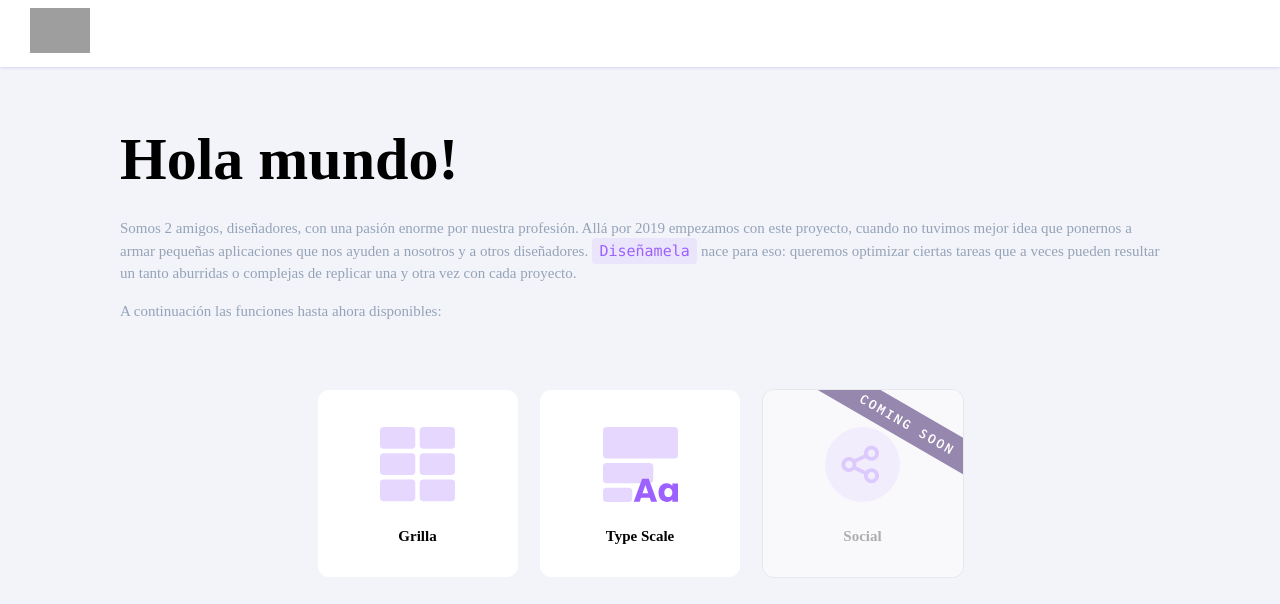
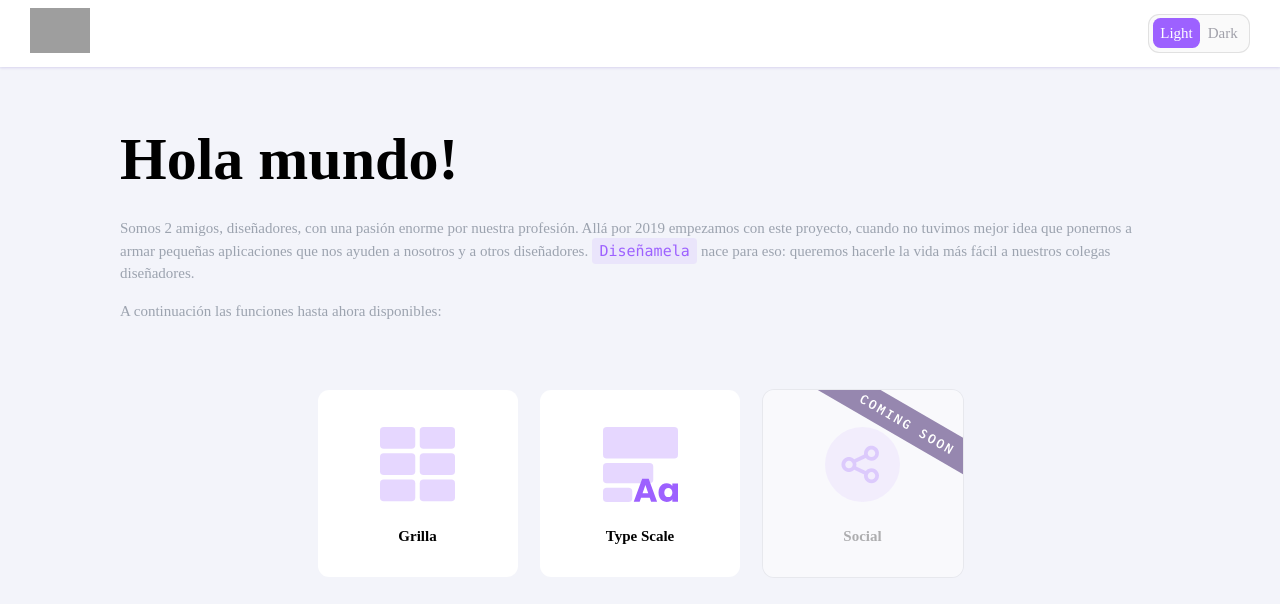
Before and after one commit to disenamela/app-home, a Next.js app: page / in a window 1280 px wide. Shown: the top 604 px of the page. Built offline with nearby package versions, Linux system fonts and the light colour scheme; grey boxes are pictures that could not be loaded.

Commit message:
dark mode

```diff
--- /dev/null
+++ b/components/NavTabs.js
@@ -0,0 +1,30 @@
+import classNames from "classnames";
+import { useState } from "react";
+
+export default function NavTabs(props) {
+	const name = props.name;
+	const options = props.options;
+	const [value, setValue] = useState(props.default || options[0])
+
+	function onChange(e) {
+		let val = e.target.value;
+		setValue(val);
+		props.onChange && props.onChange(val)
+	}
+
+	return (
+		<div className="nav-tabs">
+			{
+				options.map((opt, i) => {
+					const id = name + '-' + i;
+					return (
+						<div className={classNames("tabs__tab", {'--active': value === opt})}>
+							<label htmlFor={id} className="tabs__label">{opt}</label>
+							<input type="radio" name={name} id={id} value={opt} className="tabs__input" onChange={(e) => onChange(e)} />
+						</div>
+					)
+				})
+			}
+		</div>
+	)
+}
--- a/package.json
+++ b/package.json
@@ -9,6 +9,7 @@
     "start": "next start -p $PORT"
   },
   "dependencies": {
+    "classnames": "^2.2.6",
     "next": "10.1.2",
     "next-images": "^1.7.0",
     "react": "17.0.2",
--- a/pages/_app.js
+++ b/pages/_app.js
@@ -1,6 +1,7 @@
 import '../styles/globals.css'
 import '../styles/bootstrap-grid.scss'
 import '../styles/home.scss'
+import '../styles/nav-tabs.scss'
 
 import React from 'react';
 
--- a/pages/index.js
+++ b/pages/index.js
@@ -1,10 +1,16 @@
 import Head from 'next/head'
+import { useState } from 'react';
+import classnames from 'classnames'
+
 
 import logo from '../public/logo-disenamela.png';
+import NavTabs from '../components/NavTabs';
 
 export default function Home() {
+	const [theme, setTheme] = useState();
+
 	return (
-		<>
+		<div className={classnames({ 'dark': theme && theme.toLowerCase() === 'dark' })}>
 			<Head>
 				<title>Diseñamela</title>
 				<link rel="apple-touch-icon" sizes="57x57" href="/favicon/apple-icon-57x57.png" />
@@ -29,13 +35,22 @@ export default function Home() {
 			<main>
 				<header>
 					<div className="container-fluid">
-						<a href="/" className="logo"><img src={logo} alt="Diseñamela.com" /></a>
+						<div className="row">
+							<div className="col-auto">
+								<a href="/" className="logo"><img src={logo} alt="Diseñamela.com" /></a>
+							</div>
+							<div className="col flex justify-end gap-2 center-v">
+								<div>
+									<NavTabs options={['Light', 'Dark']} name={'theme'} onChange={(e) => setTheme(e)} />
+								</div>
+							</div>
+						</div>
 					</div>
 				</header>
 
 				<div className="container-md py-8">
 					<h1 className="mb-4">Hola mundo!</h1>
-					<p>Somos 2 amigos, diseñadores, con una pasión enorme por nuestra profesión. Allá por 2019 empezamos con este proyecto, cuando no tuvimos mejor idea que ponernos a armar pequeñas aplicaciones que nos ayuden a nosotros y a otros diseñadores. <code>Diseñamela</code> nace para eso: queremos optimizar ciertas tareas que a veces pueden resultar un tanto aburridas o complejas de replicar una y otra vez con cada proyecto.</p>
+					<p>Somos 2 amigos, diseñadores, con una pasión enorme por nuestra profesión. Allá por 2019 empezamos con este proyecto, cuando no tuvimos mejor idea que ponernos a armar pequeñas aplicaciones que nos ayuden a nosotros y a otros diseñadores. <code>Diseñamela</code> nace para eso: queremos hacerle la vida más fácil a nuestros colegas diseñadores.</p>
 					<p>A continuación las funciones hasta ahora disponibles:</p>
 				</div>
 
@@ -64,6 +79,6 @@ export default function Home() {
 					</ul>
 				</div>
 			</main>
-		</>
+		</div>
 	)
 }
--- a/styles/home.scss
+++ b/styles/home.scss
@@ -1,7 +1,7 @@
 header {
     background: #fff;
-    @apply shadow;
-    @apply py-2;
+    @apply shadow py-2;
+    @apply dark:bg-gray-800 transition-colors;
 
     .logo {
         height: 3rem;
@@ -16,11 +16,14 @@ header {
 main {
     min-height: 100vh;
     @apply bg-main-50;
+    @apply dark:bg-gray-900 transition-colors;
 }
 
 h1 {
     font-family: "Poppins";
     font-size: 4rem;
+
+    @apply dark:text-white transition-colors;
 }
 
 .appList {
@@ -28,9 +31,10 @@ h1 {
 
     li a {
         display: inline-block;
-        @apply bg-white rounded-xl text-center pt-6 pb-4 px-2 transition duration-300;
         width: 200px;
         position: relative;
+        @apply bg-white rounded-xl text-center pt-6 pb-4 px-2 transition duration-300;
+        @apply dark:bg-black dark:text-white;
 
         img {
             @apply mx-auto;
@@ -74,5 +78,6 @@ p {
         display: inline;
         padding: .25rem .5rem;
         @apply bg-main-500 bg-opacity-10 rounded text-main-500;
+        @apply dark:bg-opacity-25;
     }
 }
--- /dev/null
+++ b/styles/nav-tabs.scss
@@ -0,0 +1,33 @@
+.nav-tabs {
+	background: #fff;
+	display: flex;
+	flex-direction: row;
+	position: relative;
+	@apply rounded-xl p-1 border border-black border-opacity-10 bg-gray-50;
+	@apply dark:bg-opacity-20;
+
+	.tabs__tab {
+		display: inline-block;
+		@apply rounded-lg px-2 py-1 transition-colors;
+
+		.tabs__label {
+			@apply text-gray-400 transition-colors cursor-pointer;
+		}
+
+		.tabs__input {
+			appearance: none;
+			width: 1px;
+			height: 1px;
+			position: absolute;
+			opacity: 0;
+		}
+
+		&.--active {
+			@apply bg-main-500;
+
+			.tabs__label {
+				@apply text-white;
+			}
+		}
+	}
+}
--- a/tailwind.config.js
+++ b/tailwind.config.js
@@ -3,7 +3,7 @@ const colors = require('tailwindcss/colors');
 module.exports = {
 	important: true,
 	purge: ['./pages/**/*.{js,ts,jsx,tsx}', './components/**/*.{js,ts,jsx,tsx}'],
-	darkMode: false, // or 'media' or 'class'
+	darkMode: 'class', // or 'media' or 'class'
 	corePlugins: {
 		container: false,
 	},
@@ -46,7 +46,7 @@ module.exports = {
 					'800': '#5525c4',
 					'900': '#45209f',
 				},
-				gray: colors.blueGray,
+				gray: colors.coolGray,
 				red: colors.rose,
 				blue: colors.lightBlue,
 				yellow: colors.amber,
```
Also changed, not shown: 1 other file (tests, documents, lock files or other folders).
